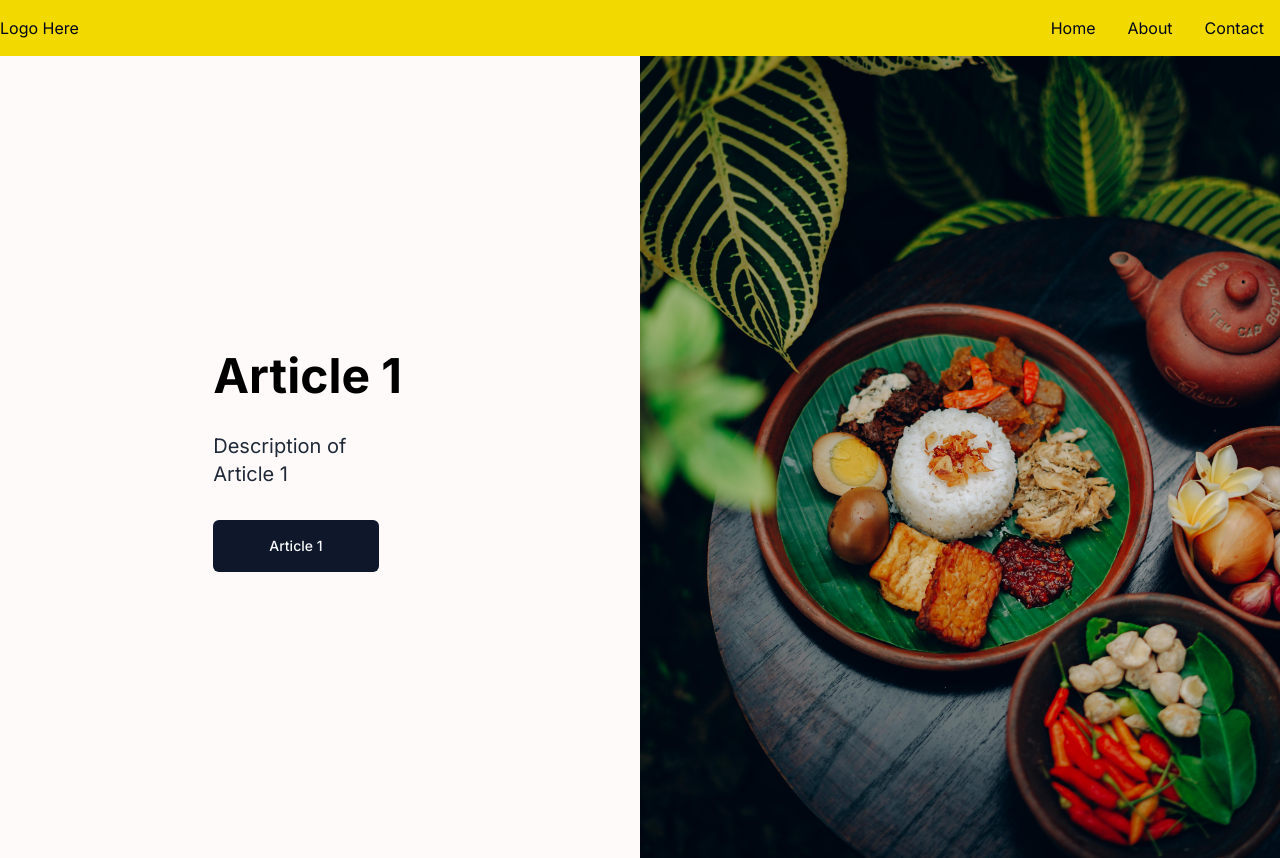
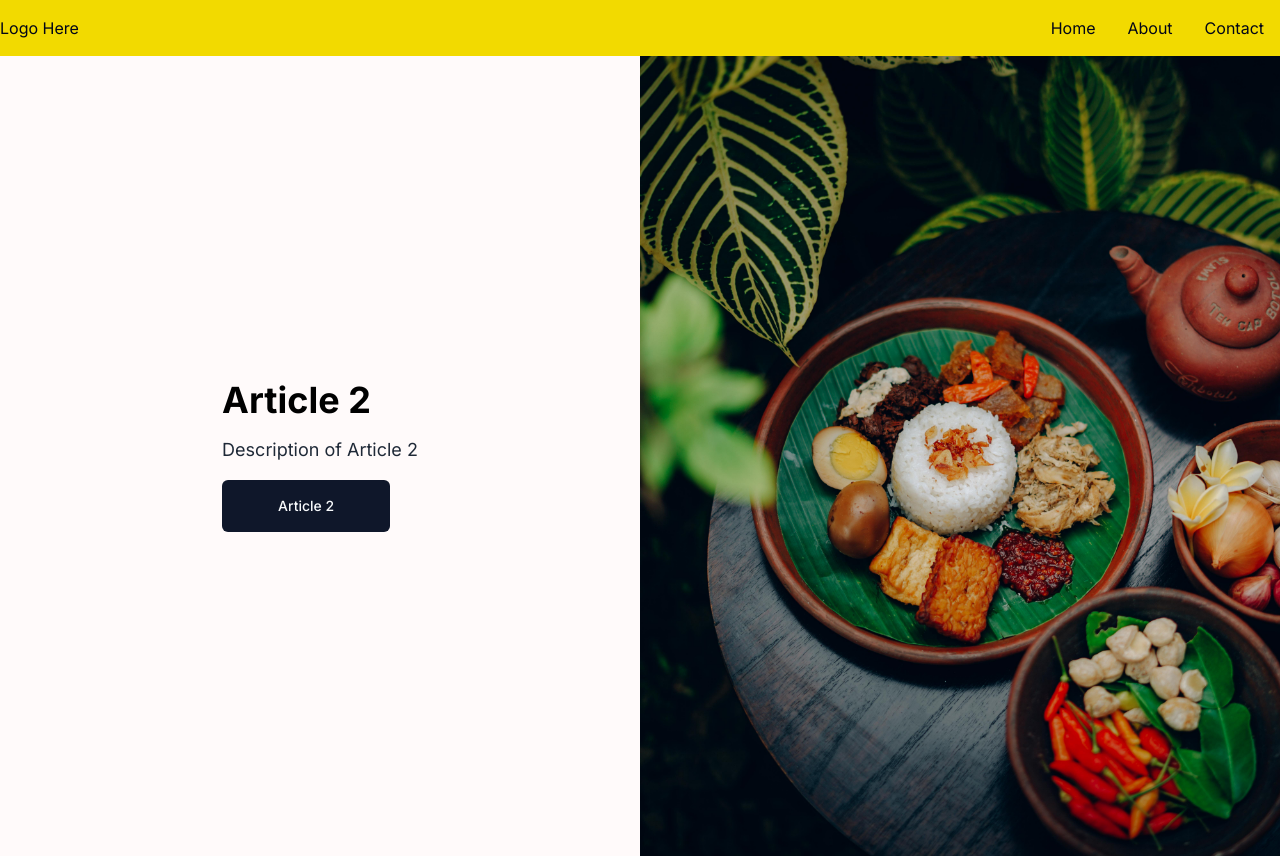
Before and after one commit to ricardomadeira93/twenty-fourty, a Next.js app: page / in a window 1280 px wide. Shown: the top 858 px of the page. Built offline with nearby package versions, Linux system fonts and the light colour scheme.

Commit message:
Feat: Carousel Autoplay

```diff
--- a/app/page.tsx
+++ b/app/page.tsx
@@ -4,10 +4,8 @@ import CardContainer from '@/components/slider/cardContainer';
 export default function Home() {
   return (
     <main className='w-full flex-col'>
-      <div className='h-screen'>
-        <HeroSection />
-        <CardContainer />
-      </div>
+      <HeroSection />
+      <CardContainer />
     </main>
   );
 }
--- a/components/hero.tsx
+++ b/components/hero.tsx
@@ -1,42 +1,52 @@
+'use client';
 import Image from 'next/image';
 import articles from '@/artigos/artigo1.json';
 import { Button } from './ui/button';
+import Autoplay from 'embla-carousel-autoplay';
 import {
   Carousel,
   CarouselContent,
   CarouselItem,
 } from './ui/carousel';
-
+import { useRef } from 'react';
 const Hero = () => {
+  const plugin = useRef(
+    Autoplay({
+      delay: 3500,
+      stopOnInteraction: true,
+    })
+  );
   return (
-    <Carousel>
+    <Carousel
+      opts={{
+        loop: true,
+      }}
+      plugins={[plugin.current]}
+    >
       <CarouselContent>
         {articles.map((article) => (
           <CarouselItem key={article.id}>
-            <div className='flex h-4/5 mt-14'>
-              <div className='w-full bg-[#FFFAFA] flex flex-col justify-center items-center'>
-                <div className='text-start space-y-8 px-8'>
-                  <h1 className='text-5xl font-bold mb-4'>
+            <div className='flex h-screen mt-14'>
+              <div className='w-1/2 bg-[#FFFAFA] flex flex-col justify-center items-center'>
+                <div className='text-start space-y-4 px-4'>
+                  <h1 className='text-4xl font-bold mb-2'>
                     {article.title}
                   </h1>
-                  <p className='text-xl w-3/4 text-gray-800'>
+                  <p className='text-lg text-gray-800'>
                     {article.description}
                   </p>
-                  <Button
-                    size={'hero'}
-                    className='flex justify-center'
-                  >
+                  <Button size='hero'>
                     {article.title}
                   </Button>
                 </div>
               </div>
-              <div className='w-full relative'>
+              <div className='w-1/2 relative'>
                 <div className='absolute inset-0 bg-black bg-opacity-50 hover:bg-opacity-90 opacity-0 hover:opacity-100 transition-opacity duration-300 flex justify-center items-center'>
                   <div className='text-white text-center'>
-                    <h2 className='text-2xl font-semibold mb-2'>
+                    <h2 className='text-xl font-semibold mb-2'>
                       {article.title}
                     </h2>
-                    <p className='text-lg'>
+                    <p className='text-base'>
                       {article.description}
                     </p>
                   </div>
@@ -45,8 +55,7 @@ const Hero = () => {
                   className='h-full w-full object-cover'
                   src={article.image}
                   alt='Hero Image'
-                  width={1000}
-                  height={1000}
+                  layout='fill'
                 />
               </div>
             </div>
--- a/package.json
+++ b/package.json
@@ -14,6 +14,7 @@
     "@radix-ui/react-slot": "^1.0.2",
     "class-variance-authority": "^0.7.0",
     "clsx": "^2.1.0",
+    "embla-carousel-autoplay": "8.0.0-rc22",
     "embla-carousel-react": "8.0.0-rc22",
     "lucide-react": "^0.323.0",
     "next": "14.1.0",
--- /dev/null
+++ b/types/types.ts
@@ -0,0 +1,6 @@
+export interface Article {
+  id: number;
+  title: string;
+  description: string;
+  image: string;
+}
```
Also changed, not shown: 1 other file (tests, documents, lock files or other folders).
